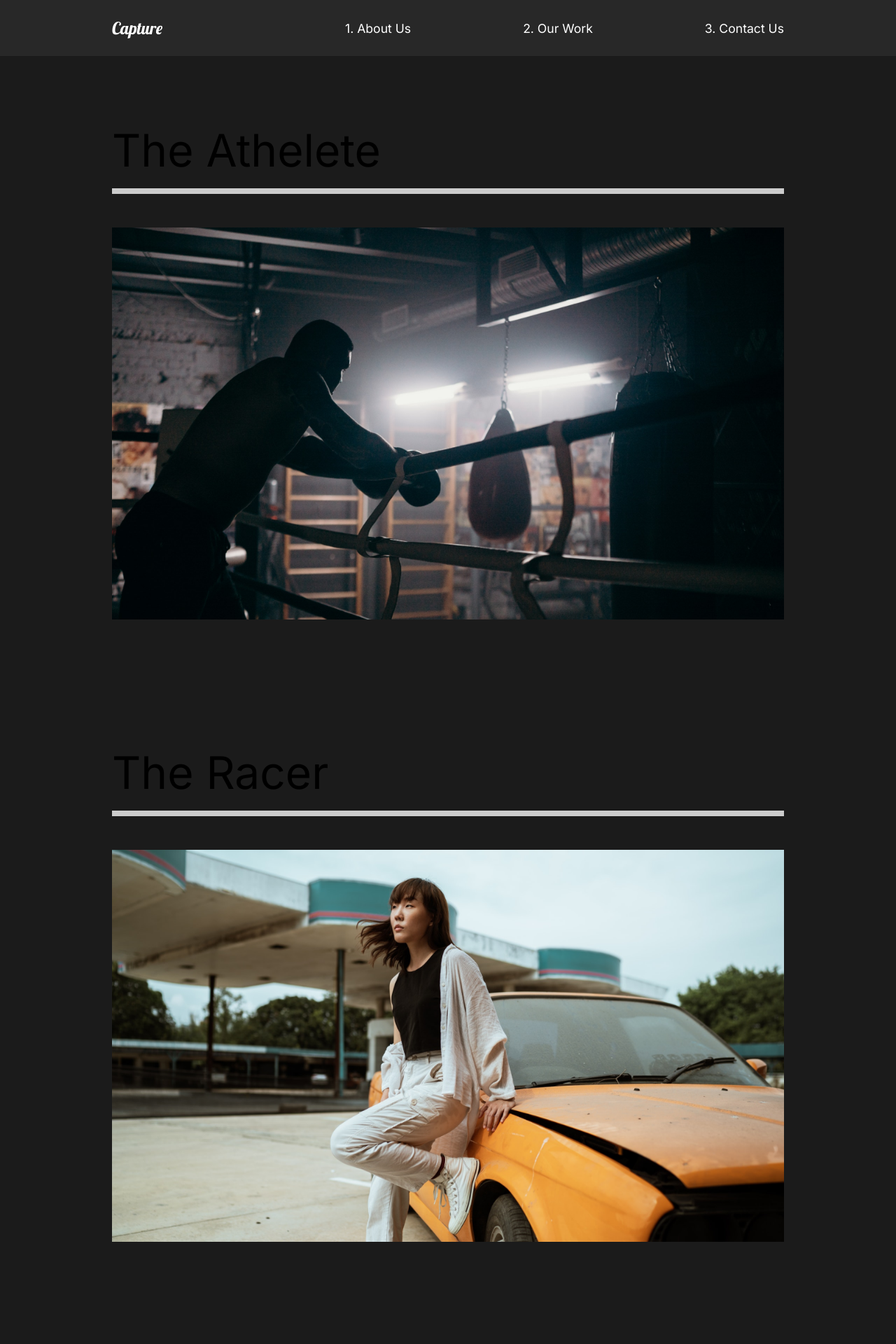
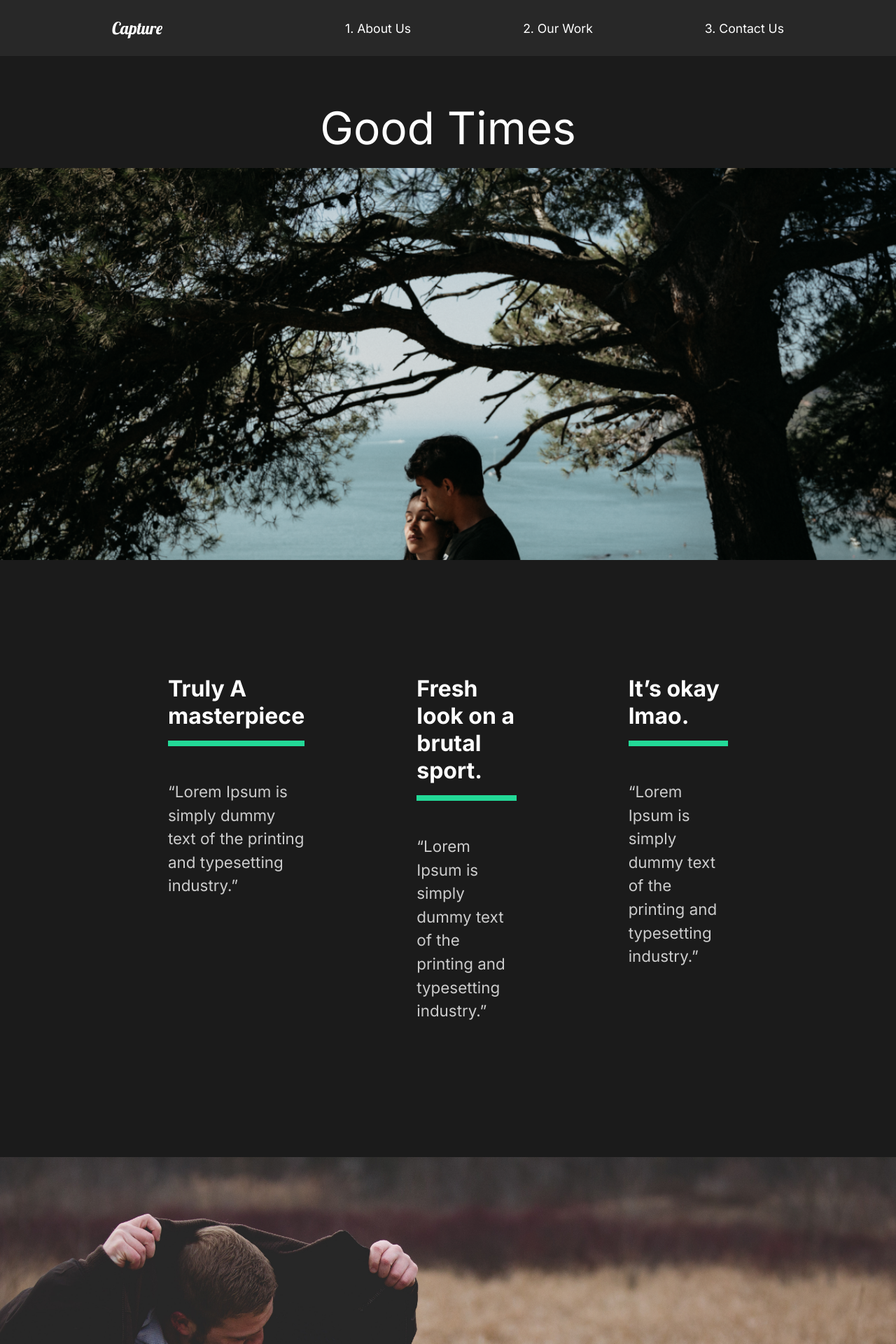
Before and after one commit to rsamhollyer/capture_portfolio, a React (Create React App) app: page /work/good-times in a window 1280 px wide. Shown: the top 1920 px of the page at 70% size. Built offline with nearby package versions, Linux system fonts and the light colour scheme.

Commit message:
add award comp, styled moviedetails

```diff
--- a/src/App.jsx
+++ b/src/App.jsx
@@ -1,5 +1,5 @@
 import { Switch, Route } from "react-router-dom";
-
+import MovieDetail from "./pages/MovieDetail";
 import AboutUs from "./pages/AboutUs";
 import OurWork from "./pages/OurWork";
 import ContactUs from "./pages/ContactUs";
@@ -17,8 +17,12 @@ function App() {
           <AboutUs />
         </Route>
 
-        <Route path="/work">
+        <Route path="/work" exact>
           <OurWork />
+        </Route>
+
+        <Route path="/work/:id">
+          <MovieDetail />
         </Route>
 
         <Route path="/contact">
--- /dev/null
+++ b/src/components/Award.jsx
@@ -0,0 +1,14 @@
+import { AwardStyle } from "../styles";
+
+function Award(props) {
+  const { award } = props;
+  return (
+    <AwardStyle>
+      <h3>{award.title}</h3>
+      <div className="line"></div>
+      <p>{award.description}</p>
+    </AwardStyle>
+  );
+}
+
+export default Award;
--- a/src/components/Nav.jsx
+++ b/src/components/Nav.jsx
@@ -1,4 +1,3 @@
-import styled from "styled-components";
 import { StyledNav } from "../styles";
 import { Link } from "react-router-dom";
 function Nav() {
--- /dev/null
+++ b/src/movieState.js
@@ -0,0 +1,81 @@
+//Import Images
+import athlete from "../src/assets/images/athlete-small.png";
+import goodtimes from "../src/assets/images/goodtimes-small.png";
+import theracer from "../src/assets/images/theracer-small.png";
+import athlete2 from "../src/assets/images/athlete2.png";
+import goodtimes2 from "../src/assets/images/good-times2.jpg";
+import theracer2 from "../src/assets/images/the-racer2.jpg";
+
+export const MovieState = () => {
+  return [
+    {
+      title: "The Athlete",
+      mainImg: athlete,
+      secondaryImg: athlete2,
+      url: "/work/the-athlete",
+      awards: [
+        {
+          title: "Truly A masterpiece",
+          description:
+            "“Lorem Ipsum is simply dummy text of the printing and typesetting industry.”",
+        },
+        {
+          title: "Fresh look on a brutal sport.",
+          description:
+            "“Lorem Ipsum is simply dummy text of the printing and typesetting industry.”",
+        },
+        {
+          title: "It’s okay lmao.",
+          description:
+            "“Lorem Ipsum is simply dummy text of the printing and typesetting industry.”",
+        },
+      ],
+    },
+    {
+      title: "Good Times",
+      mainImg: goodtimes,
+      url: "/work/good-times",
+      secondaryImg: goodtimes2,
+      awards: [
+        {
+          title: "Truly A masterpiece",
+          description:
+            "“Lorem Ipsum is simply dummy text of the printing and typesetting industry.”",
+        },
+        {
+          title: "Fresh look on a brutal sport.",
+          description:
+            "“Lorem Ipsum is simply dummy text of the printing and typesetting industry.”",
+        },
+        {
+          title: "It’s okay lmao.",
+          description:
+            "“Lorem Ipsum is simply dummy text of the printing and typesetting industry.”",
+        },
+      ],
+    },
+    {
+      title: "The Racer",
+      mainImg: theracer,
+      url: "/work/the-racer",
+      secondaryImg: theracer2,
+      awards: [
+        {
+          title: "Truly A masterpiece",
+          description:
+            "“Lorem Ipsum is simply dummy text of the printing and typesetting industry.”",
+        },
+        {
+          title: "Fresh look on a brutal sport.",
+          description:
+            "“Lorem Ipsum is simply dummy text of the printing and typesetting industry.”",
+        },
+        {
+          title: "It’s okay lmao.",
+          description:
+            "“Lorem Ipsum is simply dummy text of the printing and typesetting industry.”",
+        },
+      ],
+    },
+  ];
+};
--- /dev/null
+++ b/src/pages/MovieDetail.jsx
@@ -0,0 +1,41 @@
+import { useState, useEffect } from "react";
+import { useHistory } from "react-router-dom";
+import { MovieState } from "../movieState";
+import { Details, Headline, Awards, ImageDisplay } from "../styles";
+
+import Award from "../components/Award";
+
+function MovieDetail() {
+  const history = useHistory();
+  const url = history.location.pathname;
+  const [movies, setMovies] = useState(MovieState());
+  const [movie, setMovie] = useState(null);
+
+  useEffect(() => {
+    const currentMovie = movies.filter((state) => state.url === url);
+    setMovie(currentMovie[0]);
+  }, [movies, url]);
+
+  return (
+    <>
+      {movie && (
+        <Details>
+          <Headline>
+            <h2>{movie.title}</h2>
+            <img src={movie.mainImg} alt="movie" />
+          </Headline>
+          <Awards>
+            {movie.awards.map((award) => {
+              return <Award key={award.title} award={award} />;
+            })}
+          </Awards>
+          <ImageDisplay>
+            <img src={movie.secondaryImg} alt="movie" />
+          </ImageDisplay>
+        </Details>
+      )}
+    </>
+  );
+}
+
+export default MovieDetail;
--- a/src/pages/OurWork.jsx
+++ b/src/pages/OurWork.jsx
@@ -1,4 +1,3 @@
-import styled from "styled-components";
 import { Link } from "react-router-dom";
 import { Work, Movie } from "../styles";
 import athlete from "../assets/images/athlete-small.png";
@@ -12,7 +11,7 @@ function OurWork() {
         <h2>The Athelete</h2>
 
         <div className="line"></div>
-        <Link>
+        <Link to="/work/the-athlete">
           <img src={athlete} alt="boxer" />
         </Link>
       </Movie>
@@ -20,7 +19,7 @@ function OurWork() {
         <h2>The Racer</h2>
 
         <div className="line"></div>
-        <Link>
+        <Link to="/work/the-racer">
           <img src={theracer} alt="a car" />
         </Link>
       </Movie>
@@ -28,7 +27,7 @@ function OurWork() {
         <h2>Good Times</h2>
 
         <div className="line"></div>
-        <Link>
+        <Link to="/work/good-times">
           <img src={goodtimes} alt="a couple" />
         </Link>
       </Movie>
--- a/src/styles.jsx
+++ b/src/styles.jsx
@@ -102,3 +102,58 @@ export const Movie = styled.div`
     object-fit: cover;
   }
 `;
+
+export const Details = styled.div`
+  color: white;
+`;
+
+export const Headline = styled.div`
+  min-height: 90vh;
+  padding-top: 20vh;
+  position: relative;
+
+  h2 {
+    position: absolute;
+    top: 10%;
+    left: 50%;
+    transform: translate(-50%, -10%);
+  }
+  img {
+    width: 100%;
+    height: 70vh;
+    object-fit: cover;
+  }
+`;
+
+export const Awards = styled.div`
+  min-height: 80vh;
+  display: flex;
+  align-content: center;
+  justify-content: space-around;
+  margin: 5rem 10rem;
+`;
+
+export const AwardStyle = styled.div`
+  padding: 5rem;
+  h3 {
+    font-size: 2rem;
+  }
+  .line {
+    width: 100%;
+    height: 0.5rem;
+    background: #23d997;
+    margin: 1rem 0;
+  }
+  p {
+    padding: 2rem 0;
+  }
+`;
+
+export const ImageDisplay = styled.div`
+  min-height: 50vh;
+  img {
+    width: 100%;
+    height: 100vh;
+    object-fit: cover;
+  }
+`;
```
